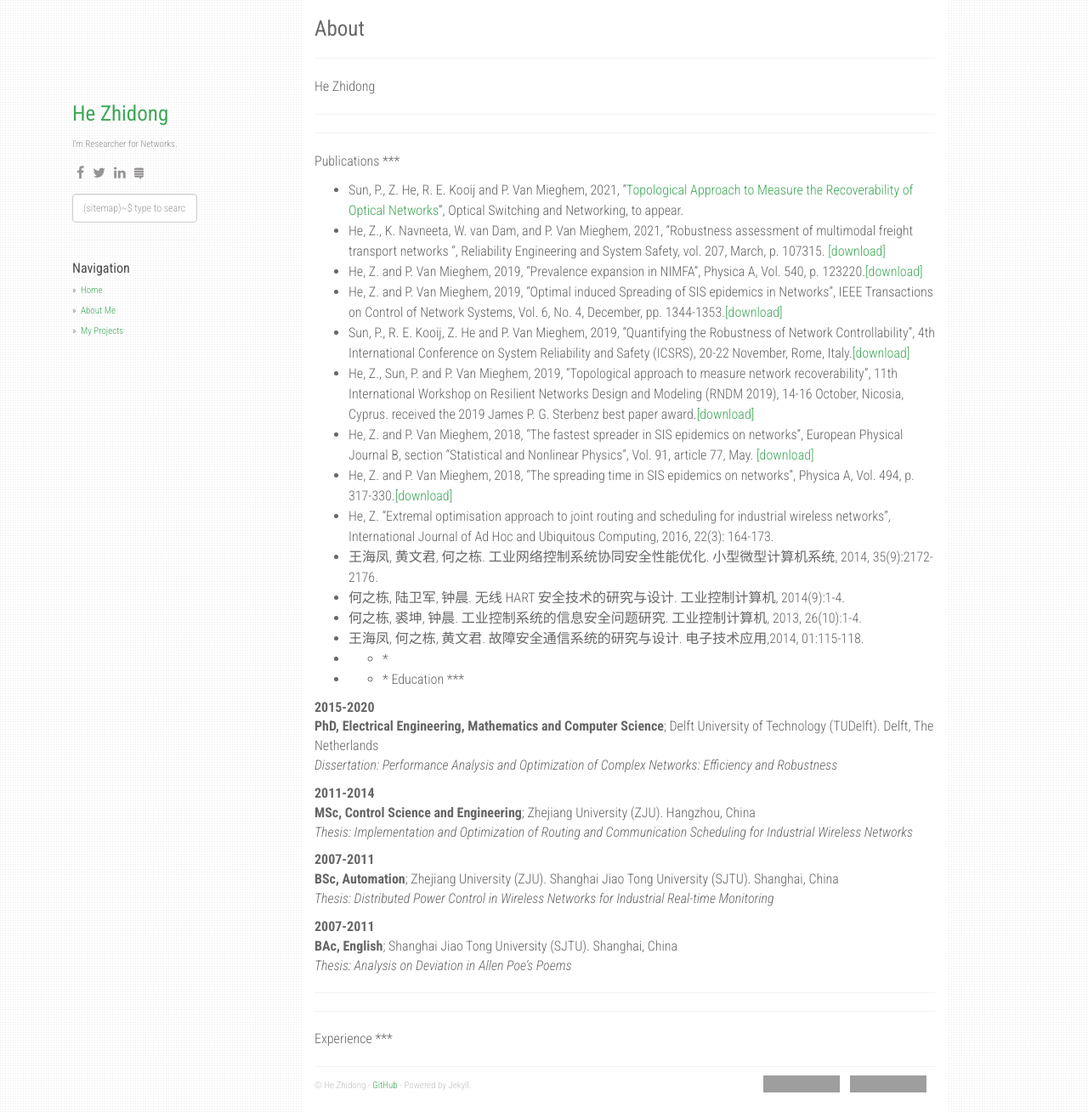
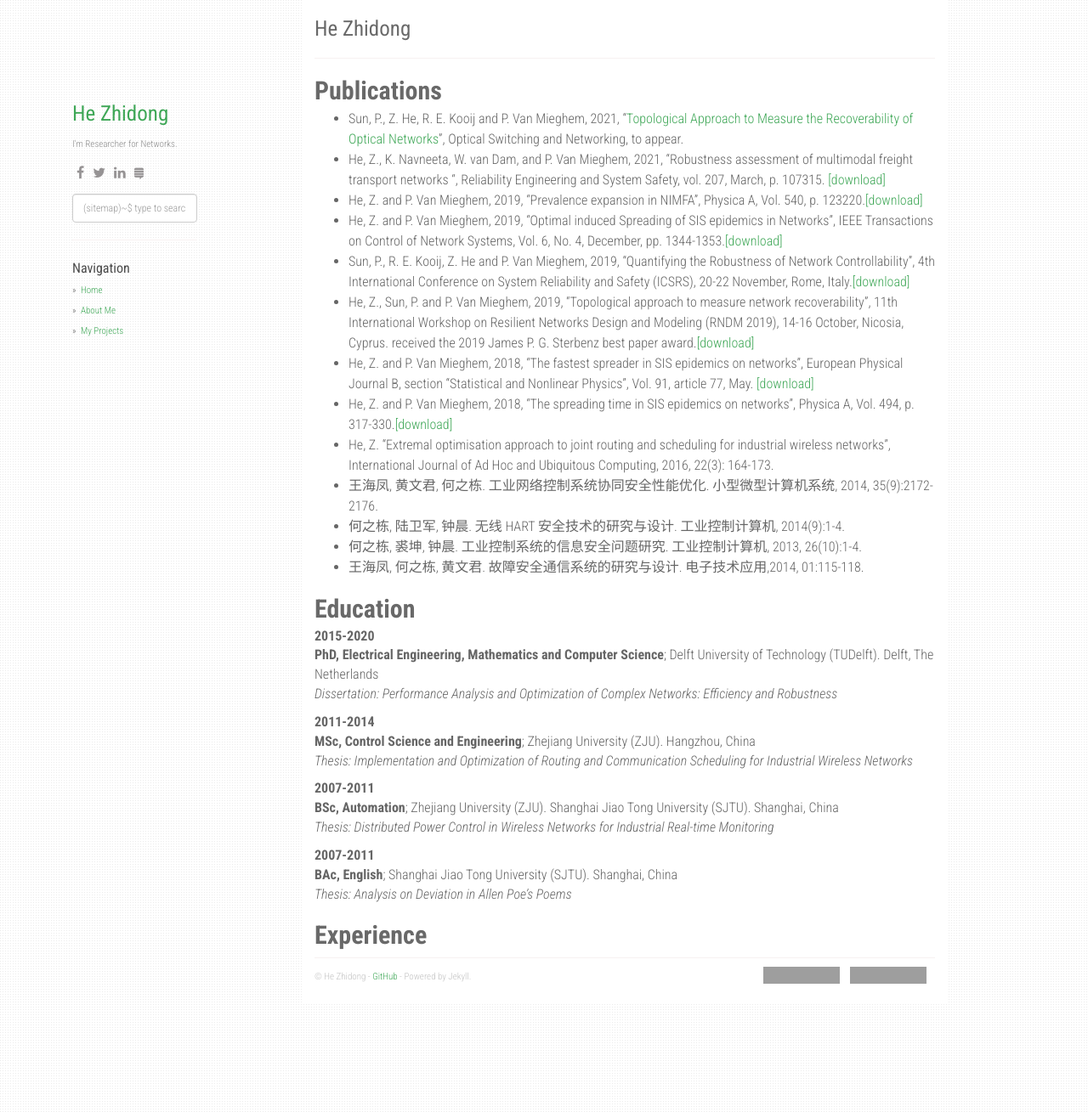
Before and after one commit to zhidonghe/zhidonghe.github.io, a Jekyll site: the page built from about.md, in a window 1280 px wide and 1309 px high. Shown: the whole window at 85% size. Built offline with Jekyll 4.4.1, drawn with Linux system fonts in a browser that asks for light colours; nearby versions of some CDN libraries; grey boxes are pictures that could not be loaded.

Commit message:
Update about.md

```diff
--- a/about.md
+++ b/about.md
@@ -1,16 +1,13 @@
 ---
 layout: page
-title: About
+title: "He Zhidong"
+date:   2021-03-10 22:32:34 +0700
 permalink: /about/
 ---
 
-He Zhidong
 
-* * *
-* * *
-
-Publications
-***
+**Publications**
+-------------------------
 - Sun, P., Z. He, R. E. Kooij and P. Van Mieghem, 2021, "[Topological Approach to Measure the Recoverability of Optical Networks](https://www.nas.ewi.tudelft.nl/people/Piet/papers/Optical_Switching_Networking2021_Recoverablity.pdf)", Optical Switching and Networking, to appear.
 - He, Z., K. Navneeta, W. van Dam, and P. Van Mieghem, 2021, "Robustness assessment of multimodal freight transport networks ", Reliability Engineering and System Safety, vol. 207, March, p. 107315. [[download]]([url](https://www.nas.ewi.tudelft.nl/people/Piet/papers/RESS2020_Robustness_multimodal_freight_transport_networks.pdf))
 - He, Z. and P. Van Mieghem, 2019, "Prevalence expansion in NIMFA", Physica A, Vol. 540, p. 123220.[[download]]([url](https://www.nas.ewi.tudelft.nl/people/Piet/papers/PhysicaA2019_Prevalence_expansion_NIMFA.pdf))
@@ -25,11 +22,12 @@ received the 2019 James P. G. Sterbenz best paper award.[[download]](https://www
 - 何之栋, 陆卫军, 钟晨. 无线 HART 安全技术的研究与设计. 工业控制计算机, 2014(9):1-4.
 - 何之栋, 裘坤, 钟晨. 工业控制系统的信息安全问题研究. 工业控制计算机, 2013, 26(10):1-4.
 - 王海凤, 何之栋, 黄文君. 故障安全通信系统的研究与设计. 电子技术应用,2014, 01:115-118.
-* * *
-* * *
-Education
-***
 
+
+
+
+**Education**
+-------------------------
 2015-2020
 :   **PhD, Electrical Engineering, Mathematics and Computer Science**; Delft University of Technology (TUDelft). Delft, The Netherlands
 
@@ -49,7 +47,9 @@ Education
 :   **BAc, English**; Shanghai Jiao Tong University (SJTU). Shanghai, China
 
     *Thesis: Analysis on Deviation in Allen Poe’s Poems*
-* * *
-* * *
-Experience
-***
+
+
+
+
+**Experience**
+-------------------------
```
